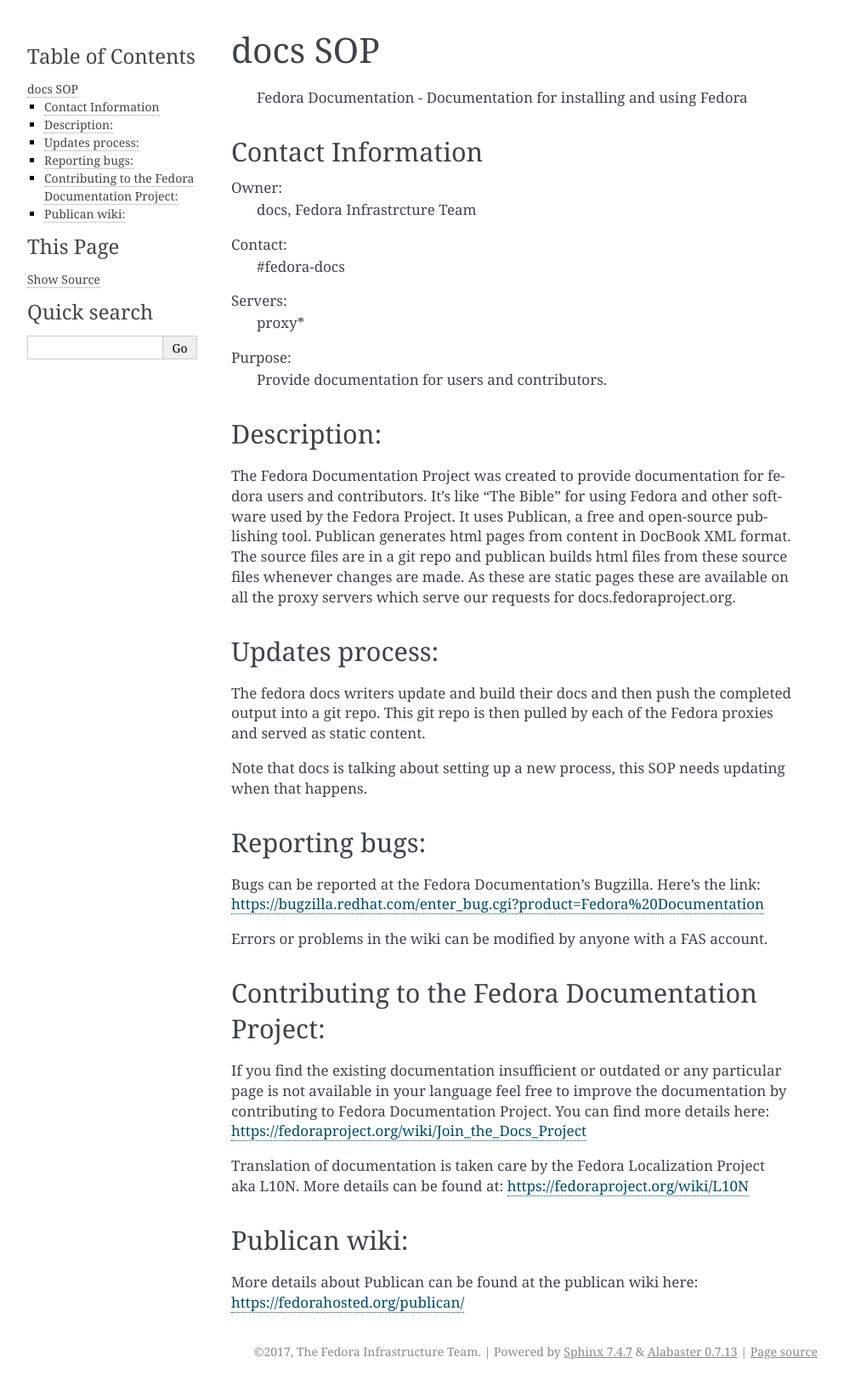
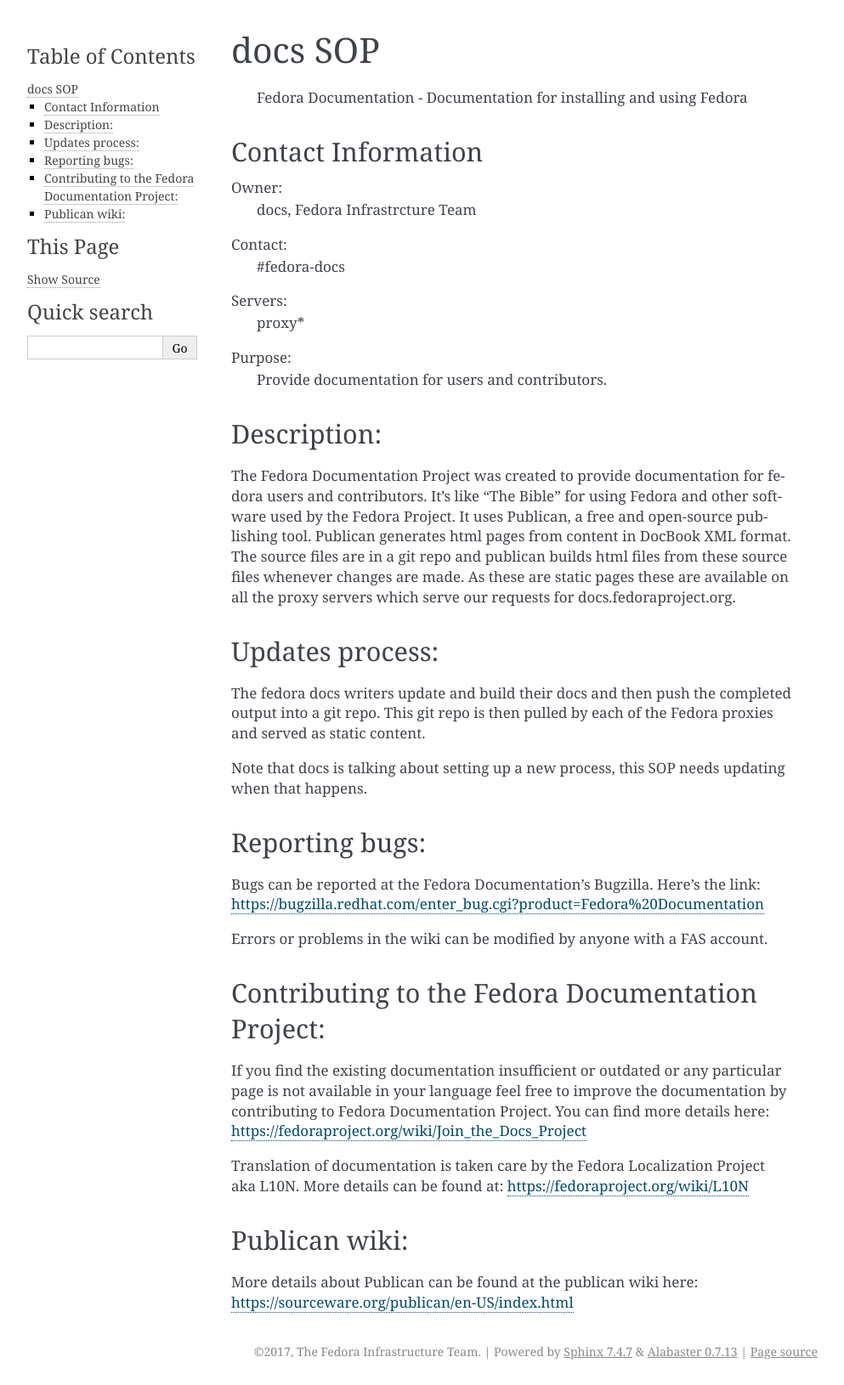
Before and after one commit to FrostyX/infra-docs, a Sphinx documentation site: the page built from docs/sysadmin-guide/sops/docs.fedoraproject.org.rst, in a window 1280 px wide. Shown: the whole page at 85% size, without its empty margins (148-1141 px from the left). Built offline with Sphinx 7.4.7, drawn with Linux system fonts in a browser that asks for light colours; some of the changed lines change nothing that is shown.

Commit message:
Update docs/sysadmin-guide/sops/docs.fedoraproject.org.rst
Remove fedorahosted reference

```diff
--- a/docs/sysadmin-guide/sops/docs.fedoraproject.org.rst
+++ b/docs/sysadmin-guide/sops/docs.fedoraproject.org.rst
@@ -66,4 +66,4 @@
 --------------
 
 More details about Publican can be found at the publican wiki here:
-https://fedorahosted.org/publican/
+https://sourceware.org/publican/en-US/index.html
```
